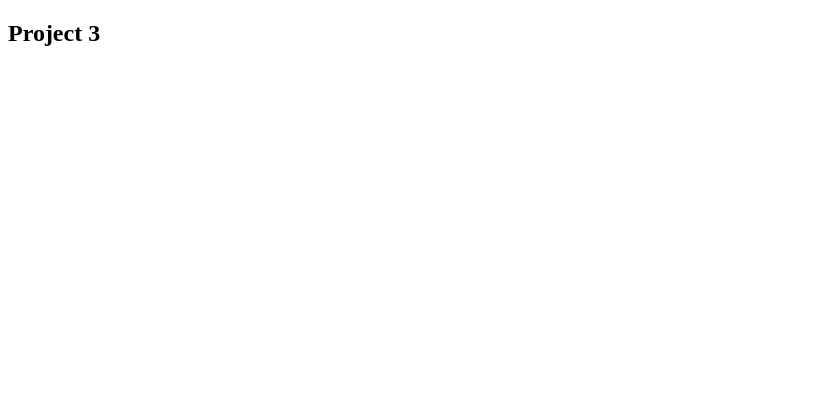
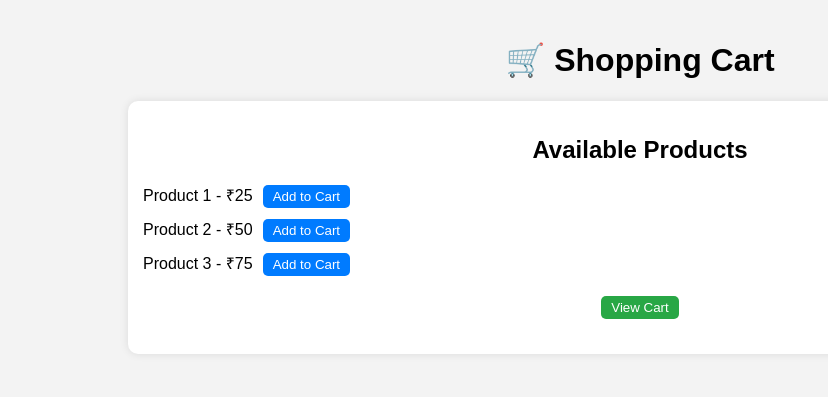
Before and after one commit to rehanp1/rehanp1.github.io, a plain HTML site: page p3/index.html in a window 1280 px wide. Shown: the whole page, without its empty margins (0-828 px from the left). Drawn offline with Linux system fonts and the light colour scheme.

Commit message:
Added Shopping Cart Project

```diff
--- /dev/null
+++ b/p3/app.js
@@ -0,0 +1,94 @@
+let cart = {};
+const products = [
+  { id: 1, name: "Product 1", price: 25 },
+  { id: 2, name: "Product 2", price: 50 },
+  { id: 3, name: "Product 3", price: 75 },
+];
+
+// Show products on page load
+window.onload = () => {
+  showProducts();
+  showCart();
+};
+
+// Toggle cart and product view
+function toggleCart(show) {
+  document.getElementById("cartSection").style.display = show ? "block" : "none";
+  document.getElementById("productList").style.display = show ? "none" : "block";
+  if (show) showCart();
+}
+
+// Show all products
+function showProducts() {
+  const productList = document.getElementById("products");
+  productList.innerHTML = "";
+
+  products.forEach((product) => {
+    const li = document.createElement("li");
+    li.textContent = `${product.name} - ₹${product.price}`;
+
+    const addBtn = document.createElement("button");
+    addBtn.textContent = "Add to Cart";
+    addBtn.onclick = () => {
+      addToCart(product.id);
+      alert(`${product.name} added to cart`);
+    };
+
+    li.appendChild(addBtn);
+    productList.appendChild(li);
+  });
+}
+
+// Add product to cart
+function addToCart(id) {
+  cart[id] = (cart[id] || 0) + 1;
+}
+
+// Increase quantity
+function increment(id) {
+  cart[id]++;
+  showCart();
+}
+
+// Decrease quantity
+function decrement(id) {
+  if (cart[id] > 1) {
+    cart[id]--;
+  } else {
+    delete cart[id];
+  }
+  showCart();
+}
+
+// Show cart items
+function showCart() {
+  const cartList = document.getElementById("cartItems");
+  const totalDisplay = document.getElementById("orderValue");
+  cartList.innerHTML = "";
+  let total = 0;
+
+  products.forEach((product) => {
+    const quantity = cart[product.id];
+    if (quantity) {
+      const li = document.createElement("li");
+      const itemTotal = quantity * product.price;
+      total += itemTotal;
+
+      li.textContent = `${product.name} - ₹${product.price} × ${quantity} = ₹${itemTotal}`;
+
+      const plusBtn = document.createElement("button");
+      plusBtn.textContent = "+";
+      plusBtn.onclick = () => increment(product.id);
+
+      const minusBtn = document.createElement("button");
+      minusBtn.textContent = "-";
+      minusBtn.onclick = () => decrement(product.id);
+
+      li.appendChild(plusBtn);
+      li.appendChild(minusBtn);
+      cartList.appendChild(li);
+    }
+  });
+
+  totalDisplay.textContent = total;
+}
--- /dev/null
+++ b/p3/index.css
@@ -0,0 +1,61 @@
+body {
+  font-family: Arial, sans-serif;
+  background-color: #f3f3f3;
+  margin: 0;
+  padding: 0;
+}
+
+.container {
+  width: 80%;
+  margin: auto;
+  padding: 20px;
+}
+
+h1, h2 {
+  text-align: center;
+}
+
+.section {
+  background-color: white;
+  padding: 15px;
+  margin-bottom: 20px;
+  border-radius: 10px;
+  box-shadow: 0 0 8px rgba(0, 0, 0, 0.1);
+}
+
+ul {
+  list-style-type: none;
+  padding: 0;
+}
+
+li {
+  margin: 10px 0;
+}
+
+button {
+  margin-left: 10px;
+  padding: 4px 10px;
+  border: none;
+  border-radius: 5px;
+  background-color: #007bff;
+  color: white;
+  cursor: pointer;
+}
+
+button:hover {
+  background-color: #0056b3;
+}
+
+.view-cart-btn {
+  display: block;
+  margin: 20px auto;
+  background-color: #28a745;
+}
+
+#cartSection {
+  display: none;
+}
+
+#productList {
+  display: block;
+}
--- a/p3/index.html
+++ b/p3/index.html
@@ -1,11 +1,31 @@
 <!DOCTYPE html>
 <html lang="en">
-  <head>
-    <meta charset="UTF-8" />
-    <meta name="viewport" content="width=device-width, initial-scale=1.0" />
-    <title>Document</title>
-  </head>
-  <body>
-    <h2>Project 3</h2>
-  </body>
+<head>
+  <meta charset="UTF-8" />
+  <meta name="viewport" content="width=device-width, initial-scale=1.0"/>
+  <title>Shopping Cart App</title>
+  <link rel="stylesheet" href="index.css">
+</head>
+<body>
+  <div class="container">
+    <h1>🛒 Shopping Cart</h1>
+
+    <!-- Product Section -->
+    <div id="productList" class="section">
+      <h2>Available Products</h2>
+      <ul id="products"></ul>
+      <button class="view-cart-btn" onclick="toggleCart(true)">View Cart</button>
+    </div>
+
+    <!-- Cart Section -->
+    <div id="cartSection" class="section">
+      <h2>🧾 My Cart</h2>
+      <ul id="cartItems"></ul>
+      <p><strong>Total: ₹<span id="orderValue">0</span></strong></p>
+      <button onclick="toggleCart(false)">Back to Products</button>
+    </div>
+  </div>
+
+  <script src="app.js"></script>
+</body>
 </html>
```
